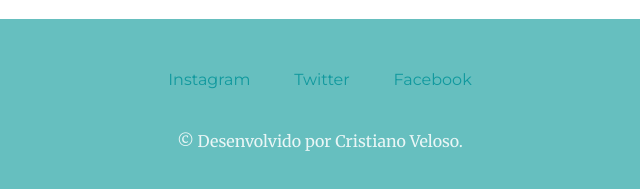
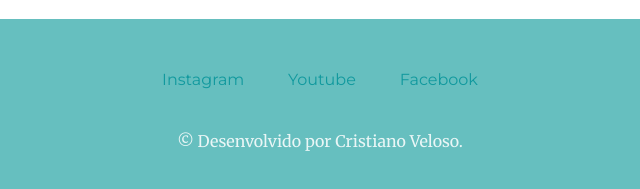
Before and after one commit to cvqueiroz/cv, a plain HTML site: page index.html in a window 1280 px wide. Shown: the part 2065-2254 px from the top of the page, 320-960 px from the left. Drawn offline with Linux system fonts and the light colour scheme.

Commit message:
Update index.html

```diff
--- a/index.html
+++ b/index.html
@@ -54,9 +54,9 @@
     </div>
   </div>
   <div class="bottom-container">
-    <a class="footer-link" href="https://www.linkedin.com/">Instagram</a>
-    <a class="footer-link" href="https://twitter.com/">Twitter</a>
-    <a class="footer-link" href="https://www.appbrewery.co/">Facebook</a>
+    <a class="footer-link" href="https://www.instagram.com/cvqueiroz/">Instagram</a>
+    <a class="footer-link" href="https://www.youtube.com/c/ConexãoGamerBr">Youtube</a>
+    <a class="footer-link" href="https://www.facebook.com/cristiano.dequeiroz">Facebook</a>
     <p class="copyright">© Desenvolvido por Cristiano Veloso.</p>
   </div>
 </body>
```
